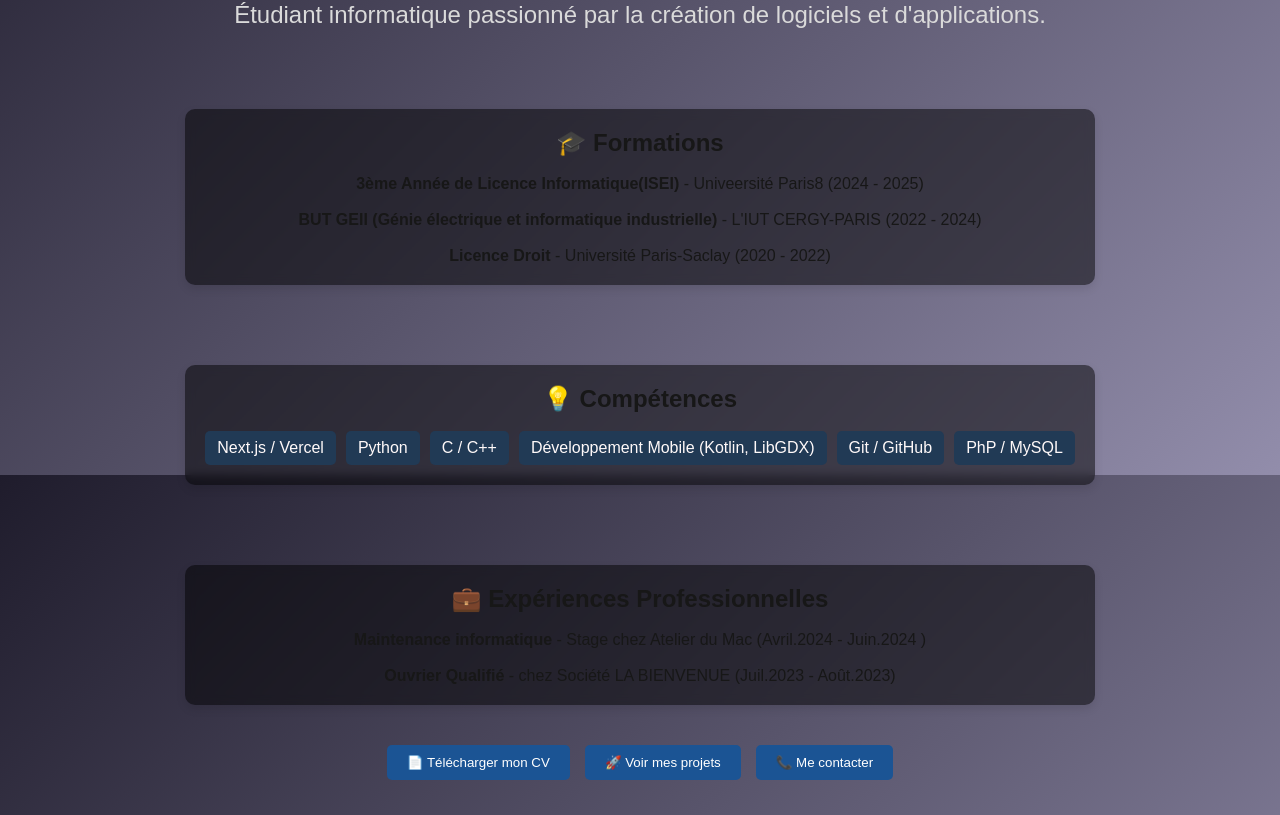
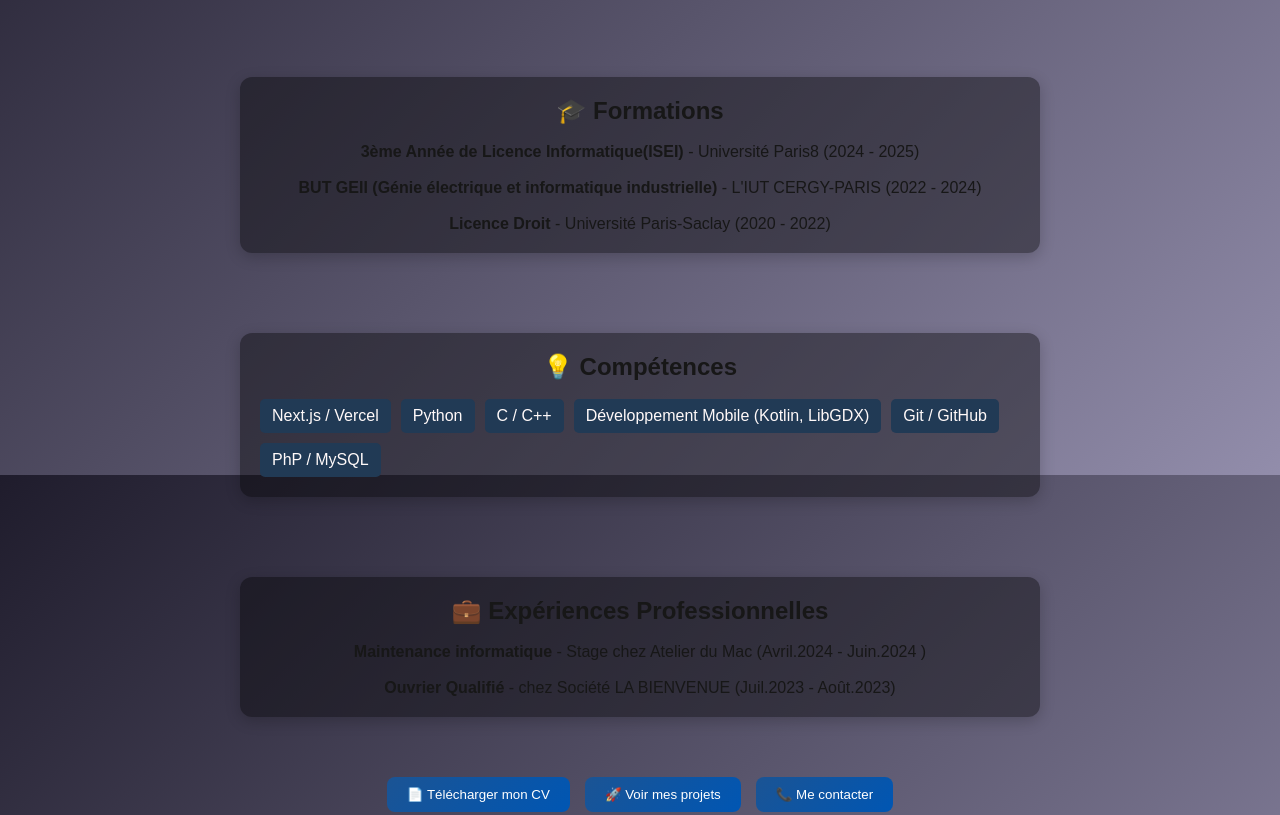
Before and after one commit to Knock1412/Mon_Portfolio, a Next.js app: page / in a window 1280 px wide. Shown: the part 325-1140 px from the top of the page. Built offline with nearby package versions, Linux system fonts and the light colour scheme.

Commit message:
effet parallax

```diff
--- a/src/app/page.js
+++ b/src/app/page.js
@@ -2,11 +2,13 @@
 import styles from "./page.module.css";
 import Link from "next/link";
 import { useEffect, useState } from "react";
-import { motion } from "framer-motion";
+import { motion, useScroll, useTransform } from "framer-motion";
 
 export default function Home() {
   const [activeSection, setActiveSection] = useState(null);
   const [hoveredSection, setHoveredSection] = useState(null);
+  const {scrollY} = useScroll();
+  const y = useTransform(scrollY, [0,300], [0, -100]);
 
   useEffect(() => {
     document.body.style.background = "linear-gradient(135deg, #1f1c2c, #928dab)";
@@ -41,8 +43,21 @@ export default function Home() {
     return () => window.removeEventListener("scroll", handleScroll);
   }, []);
 
+  const skills = [
+    "Next.js / Vercel",
+    "Python",
+    "C / C++",
+    "Développement Mobile (Kotlin, LibGDX)",
+    "Git / GitHub",
+    "PhP / MySQL"
+  ];
+
   return (
     <div className={styles.container}>
+      <motion.div
+        className={styles.parallax}
+        style={{y}}
+      />
       <h1 className={styles.title}>Bienvenue sur mon Portfolio</h1>
       <p className={styles.subtitle}>Étudiant informatique passionné par la création de logiciels et d'applications.</p>
 
@@ -51,18 +66,15 @@ export default function Home() {
         <motion.section
           className={`${styles.section} ${activeSection?.id === "formations" ? styles.activeSection : ""}`}
           id="formations"
-          initial={{ opacity: 0.8, scale: 1 }}
-          animate={{
-            opacity: hoveredSection && hoveredSection !== "formations" ? 0.5 : 1,
-            scale: hoveredSection === "formations" ? 1.1 : 1
-          }}
-          transition={{ duration: 0.3 }}
+          initial={{ opacity: 0, y: 50 }}
+          animate={{ opacity: 1, y: 0 }}
+          transition={{ duration: 0.6 }}
           onMouseEnter={() => setHoveredSection("formations")}
           onMouseLeave={() => setHoveredSection(null)}
         >
           <h2>🎓 Formations</h2><br />
           <ul className={styles.listeSansPoint}>
-            <li><strong>3ème Année de Licence Informatique(ISEI)</strong> - Univeersité Paris8 (2024 - 2025)</li><br />
+            <li><strong>3ème Année de Licence Informatique(ISEI)</strong> - Université Paris8 (2024 - 2025)</li><br />
             <li><strong>BUT GEII (Génie électrique et informatique industrielle)</strong> - L'IUT CERGY-PARIS (2022 - 2024)</li><br />
             <li><strong>Licence Droit</strong> - Université Paris-Saclay (2020 - 2022)</li>
           </ul>
@@ -72,23 +84,24 @@ export default function Home() {
         <motion.section
           className={`${styles.section} ${activeSection?.id === "competences" ? styles.activeSection : ""}`}
           id="competences"
-          initial={{ opacity: 0.8, scale: 1 }}
-          animate={{
-            opacity: hoveredSection && hoveredSection !== "competences" ? 0.5 : 1,
-            scale: hoveredSection === "competences" ? 1.1 : 1
-          }}
-          transition={{ duration: 0.3 }}
+          initial={{ opacity: 0, y: 50 }}
+          animate={{ opacity: 1, y: 0 }}
+          transition={{ duration: 0.6 }}
           onMouseEnter={() => setHoveredSection("competences")}
           onMouseLeave={() => setHoveredSection(null)}
         >
           <h2>💡 Compétences</h2><br />
           <ul className={`${styles.skills} ${styles.listeSansPoint}`}>
-            <li>Next.js / Vercel</li>
-            <li>Python </li>
-            <li>C / C++</li>
-            <li>Développement Mobile (Kotlin, LibGDX)</li>
-            <li>Git / GitHub</li>
-            <li>PhP / MySQL</li>
+            {skills.map((skill, index) => (
+              <motion.li
+                key={index}
+                initial={{ opacity: 0, y: 10 }}
+                animate={{ opacity: 1, y: 0 }}
+                transition={{ delay: index * 0.1 }}
+              >
+                {skill}
+              </motion.li>
+            ))}
           </ul>
         </motion.section>
 
@@ -96,12 +109,9 @@ export default function Home() {
         <motion.section
           className={`${styles.section} ${activeSection?.id === "experiences" ? styles.activeSection : ""}`}
           id="experiences"
-          initial={{ opacity: 0.8, scale: 1 }}
-          animate={{
-            opacity: hoveredSection && hoveredSection !== "experiences" ? 0.5 : 1,
-            scale: hoveredSection === "experiences" ? 1.1 : 1
-          }}
-          transition={{ duration: 0.3 }}
+          initial={{ opacity: 0, y: 50 }}
+          animate={{ opacity: 1, y: 0 }}
+          transition={{ duration: 0.6 }}
           onMouseEnter={() => setHoveredSection("experiences")}
           onMouseLeave={() => setHoveredSection(null)}
         >
@@ -113,16 +123,21 @@ export default function Home() {
         </motion.section>
       </div>
 
-
       <div className={styles.buttons}>
         <a href="/CV-LIMACHE Adrien.pdf" download>
-          <button className={styles.button}>📄 Télécharger mon CV</button>
+          <motion.button whileHover={{ scale: 1.1 }} whileTap={{ scale: 0.9 }} className={styles.button}>
+            📄 Télécharger mon CV
+          </motion.button>
         </a>
         <Link href="/projets">
-          <button className={styles.button}>🚀 Voir mes projets</button>
+          <motion.button whileHover={{ scale: 1.1 }} whileTap={{ scale: 0.9 }} className={styles.button}>
+            🚀 Voir mes projets
+          </motion.button>
         </Link>
         <Link href="/contact">
-          <button className={styles.button}>📞 Me contacter</button>
+          <motion.button whileHover={{ scale: 1.1 }} whileTap={{ scale: 0.9 }} className={styles.button}>
+            📞 Me contacter
+          </motion.button>
         </Link>
       </div>
     </div>
--- a/src/app/page.module.css
+++ b/src/app/page.module.css
@@ -1,5 +1,3 @@
-
-
 .container {
   min-height: 160vh;
   display: flex;
@@ -8,14 +6,15 @@
   justify-content: center;
   height: 100vh;
   text-align: center;
+  padding: 20px;
 }
-
-
 
 .title {
   font-size: 3rem;
   font-weight: bold;
   margin-bottom: 20px;
+  color: #ffffff;
+  text-shadow: 2px 2px 10px rgba(0, 0, 0, 0.5);
 }
 
 .subtitle {
@@ -27,20 +26,22 @@
 .buttons {
   display: flex;
   gap: 15px;
+  margin-top: 20px;
 }
 
 .button {
   padding: 10px 20px;
-  background-color: #1b5494;
+  background: linear-gradient(135deg, #1b5494, #0056b3);
   color: white;
   border: none;
-  border-radius: 5px;
+  border-radius: 8px;
   cursor: pointer;
-  transition: 0.3s;
+  transition: transform 0.2s ease, background 0.3s ease;
 }
 
 .button:hover {
-  background-color: #0056b3;
+  background: linear-gradient(135deg, #0056b3, #003a80);
+  transform: scale(1.05);
 }
 
 .sections {
@@ -48,35 +49,34 @@
   flex-direction: column;
   gap: 40px;
   margin-top: 50px;
+  width: 90%;
+  max-width: 800px;
 }
 
 .section {
-  background: rgba(0, 0, 0, 0.5);
-  backdrop-filter: blur(5px);
+  background: rgba(0, 0, 0, 0.4);
   padding: 20px;
-  border-radius: 10px;
-  box-shadow: 0px 4px 10px rgba(0, 0, 0, 0.1);
+  border-radius: 12px;
+  box-shadow: 0px 4px 15px rgba(0, 0, 0, 0.2);
   margin-bottom: 40px;
-  transition: transform 0.3s ease, background 0.3s ease;
-  backdrop-filter: blur(5px); /* Effet de flou */
+  transition: transform 0.3s ease, background 0.3s ease, opacity 0.3s ease;
 }
+
 .section:hover {
-  transform: scale(1.1);
-  backdrop-filter: blur(0);
+  transform: scale(1.05);
+  background: rgba(0, 0, 0, 0.6);
 }
 
 .listeSansPoint {
-  list-style: none; /* Supprime les puces */
+  list-style: none;
   padding: 0;
   margin: 0;
-
 }
 
 .skills {
   display: flex;
   flex-wrap: wrap;
   gap: 10px;
-
 }
 
 .skills li {
@@ -84,4 +84,9 @@
   color: rgb(255, 249, 249);
   padding: 8px 12px;
   border-radius: 5px;
+  transition: transform 0.2s ease;
 }
+
+.skills li:hover {
+  transform: scale(1.1);
+}
```
